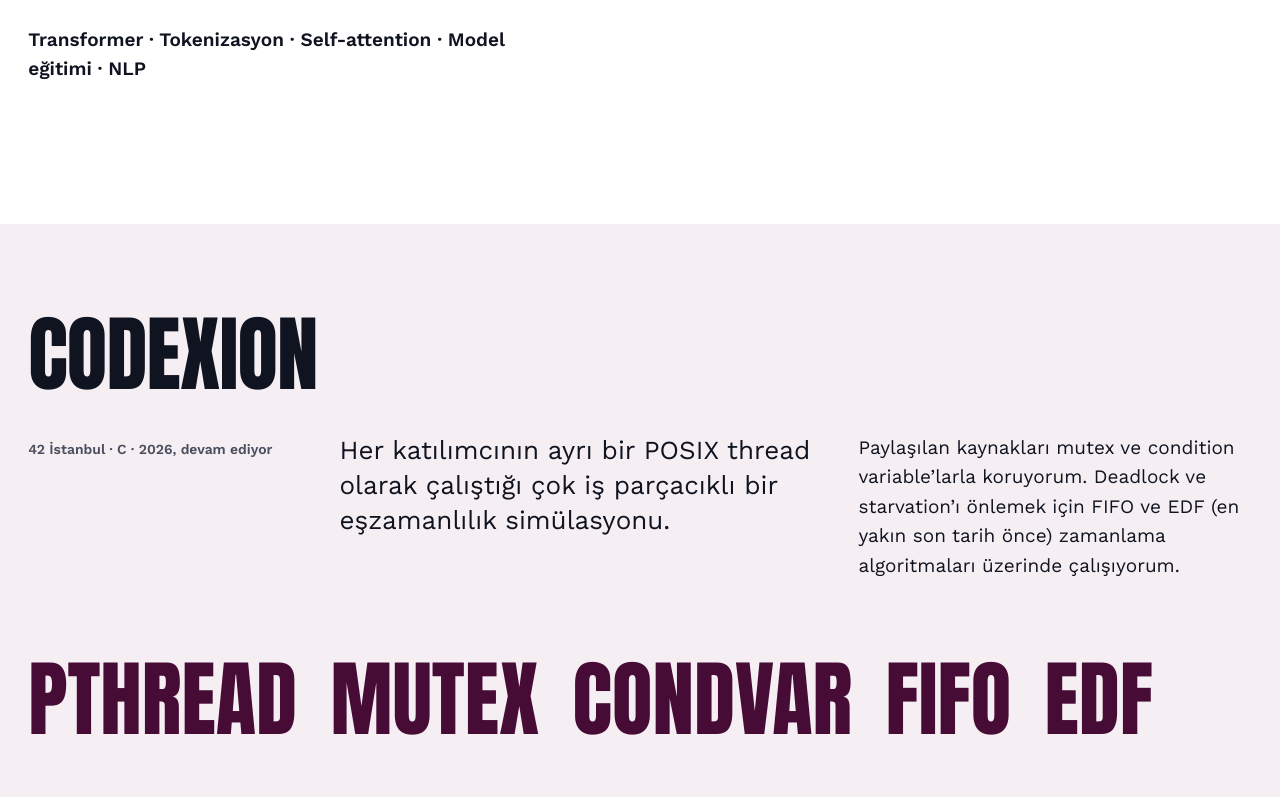
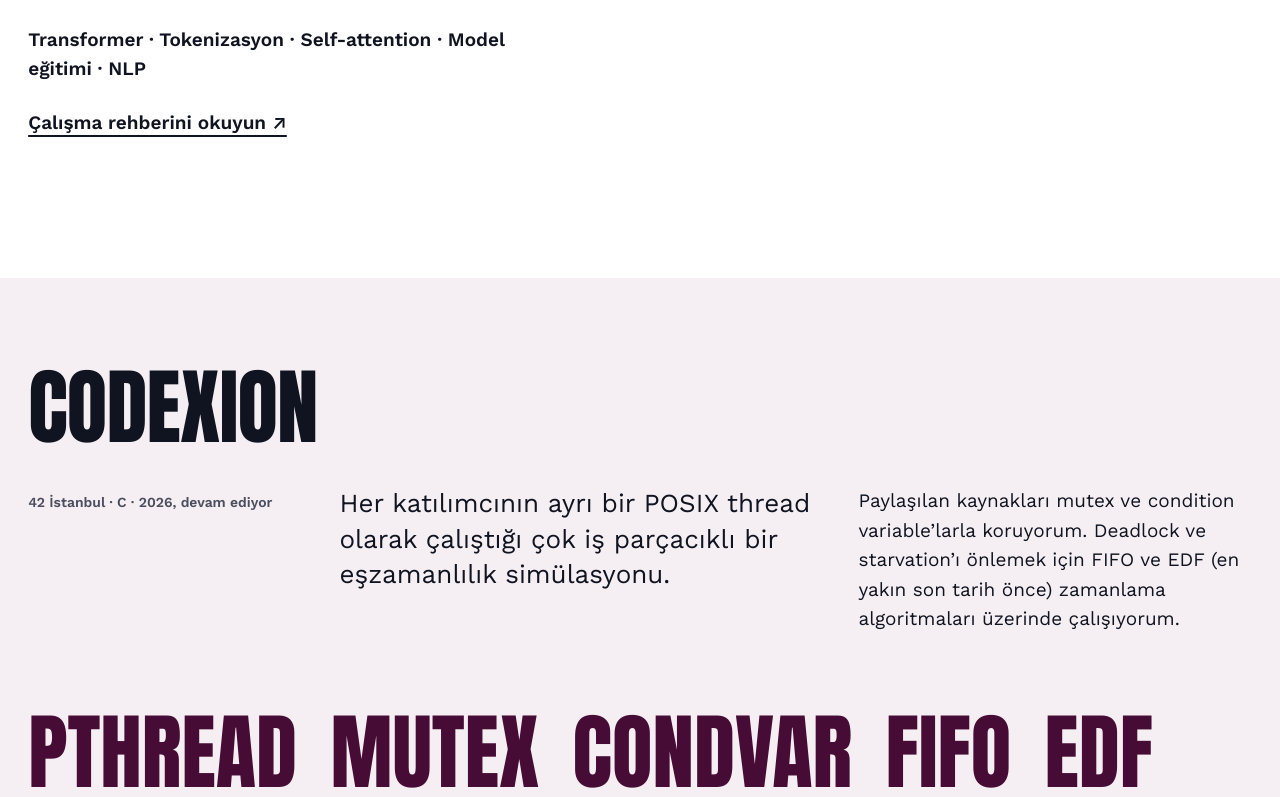
Before and after one commit to SefaKartav/sefakartav.github.io, a plain HTML site: page index.html in a window 1280 px wide. Shown: the part 2761-3558 px from the top of the page. Drawn offline with nearby package versions, Linux system fonts and the light colour scheme.

Commit message:
call me maybe projesine çalışma rehberi bağlantısı ekle

```diff
--- a/index.html
+++ b/index.html
@@ -85,6 +85,7 @@
           <li>Çıktı kalitesini ve hesaplama verimliliğini artırmak için eğitim ve değerlendirme deneyleri yürütüyorum.</li>
         </ul>
         <p class="tags" data-r>Transformer · Tokenizasyon · Self-attention · Model eğitimi · NLP</p>
+        <p class="proj-link" data-r><a class="link" href="https://sefakartav.github.io/callmemaybe-study-guide/" target="_blank" rel="noopener">Çalışma rehberini okuyun ↗</a></p>
       </div>
       <figure class="proj-fig" data-r>
         <div class="fig-crop"><img src="img/kartlar.jpg" width="1800" height="1421" loading="lazy" alt="Büyük bir depoda üst üste istiflenmiş, etiketli IBM delikli kart kutuları"></div>
--- a/styles.css
+++ b/styles.css
@@ -439,3 +439,5 @@ mark {
   .foot-legal .credits { text-align: left; }
   .wordmark { font-size: 34vw; }
 }
+
+.proj-link { margin-top: 24px; }
```
